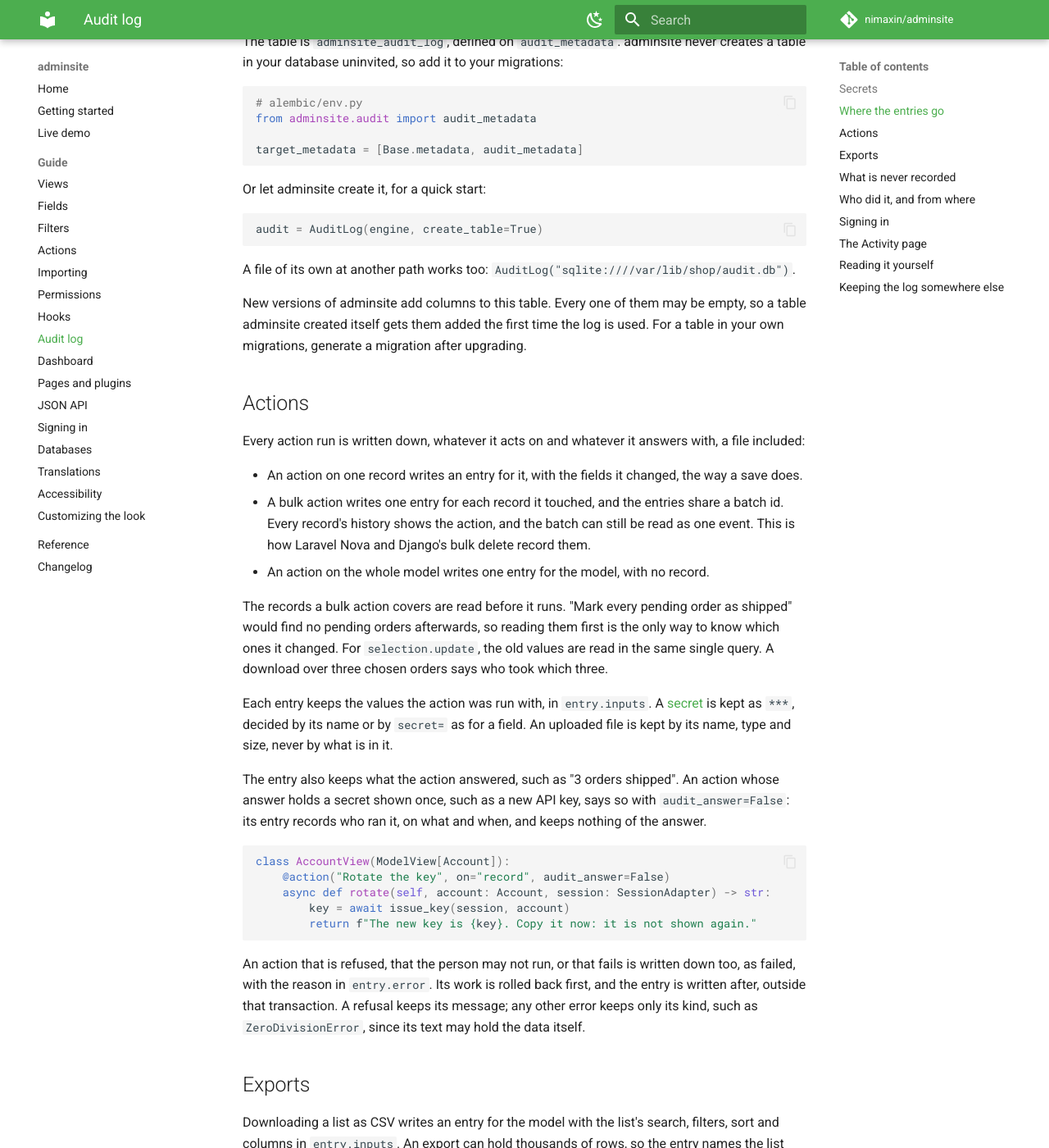
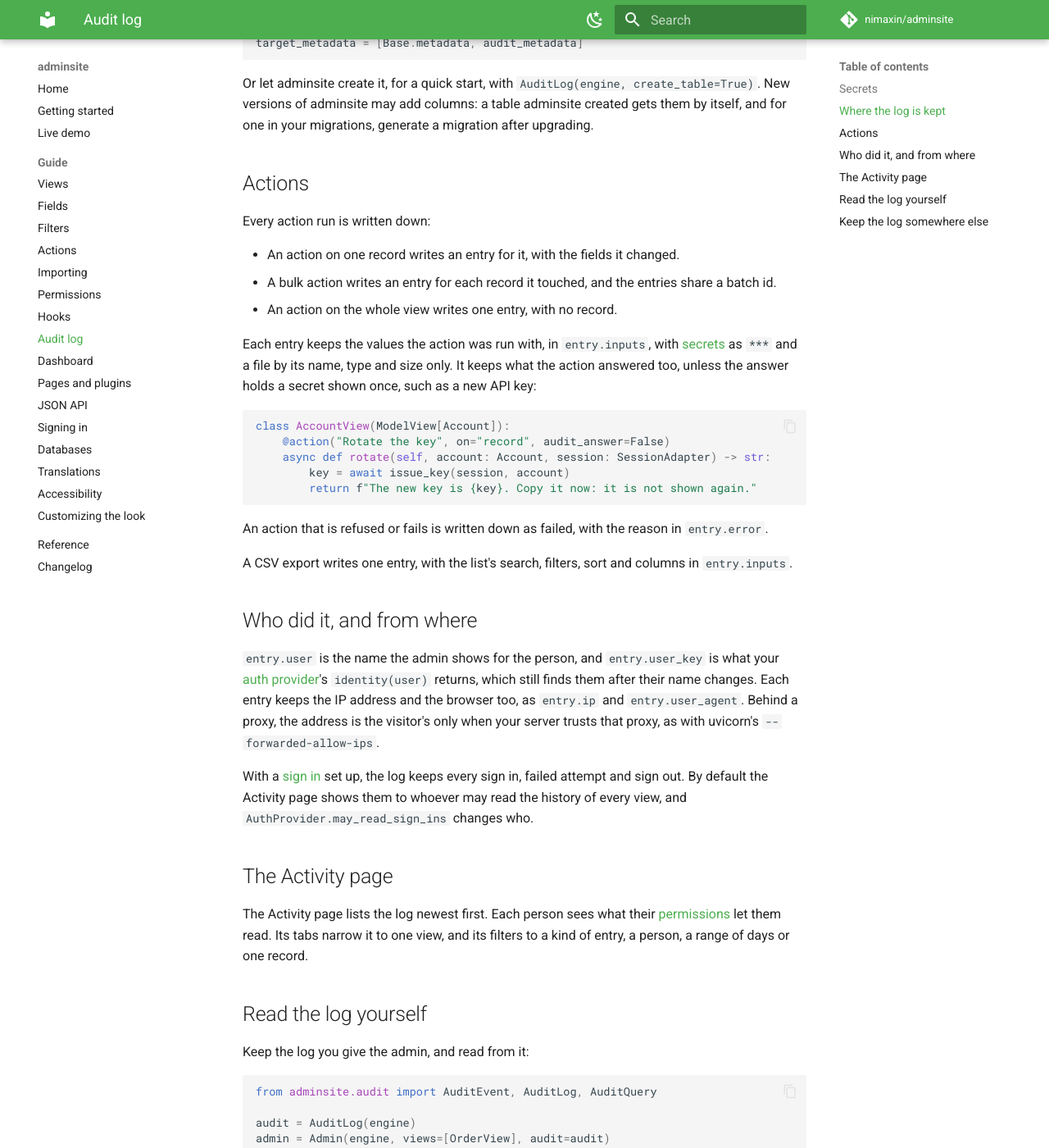
Before and after one commit to nimaxin/adminsite, an MkDocs documentation site: the page built from docs/audit.md, in a window 1280 px wide and 1400 px high, scrolled down 1337 px. Shown: the whole window at 82% size. Built offline with MkDocs 1.6.1 and Material for MkDocs 9.7.7, drawn with Linux system fonts in a browser that asks for light colours; comment, search, counter and statistics services are not loaded; some of the changed text lies outside the part shown.

Commit message:
docs: trim the Audit log page

````diff
--- a/docs/audit.md
+++ b/docs/audit.md
@@ -8,18 +8,15 @@ admin = Admin(engine, views=[OrderView, CustomerView], audit=True)
 ```
 
 Every record's page gets a **History** tab, and the sidebar gets an **Activity** page listing
-everything across the admin.
-
-Values are written the way the admin shows them, so a change reads
-"Customer: Lena Fischer → Marco Rossi" rather than "customer_id: 1 → 2".
+everything across the admin. Values are written the way the admin shows them, so a change reads
+"Customer: Lena Fischer → Marco Rossi" rather than "customer_id: 1 → 2". A save that changed
+nothing, or was rolled back, writes no entry.
 
 ## Secrets
 
-A field that holds a secret is kept as `***`, before and after, so the log shows that it changed and
-never what it holds. The name decides: one made of a word such as `password`, `secret`, `token` or
-`pin`, as in `password_hash`, or a key named for what it opens, as in `api_key` or `private_key`. A
-`sort_key` is not a secret. Give a field `secret=True` to hide a value whose name does not say so,
-or `secret=False` to keep one whose name only looks secret:
+A field whose name says it holds a secret, such as `password_hash` or `api_key`, is kept as `***`,
+so the log shows that it changed and never what it holds. Give a field `secret=True` to hide a
+value whose name does not say so, or `secret=False` to keep one whose name only looks secret:
 
 ```python
 from adminsite import Field
@@ -29,26 +26,22 @@ class WalletView(ModelView[Wallet]):
     fields = [Wallet.name, Field(Wallet.seed_ciphertext, secret=True)]
 ```
 
-The same goes for the values an [action](#actions) is run with.
+The values an [action](#actions) is run with follow the same rule. A field kept from someone by
+[`can_access_field`](permissions.md#fields) is still written down, but that person does not see
+its values.
 
-A field kept from someone with [`can_access_field`](permissions.md#fields) is written down in full,
-and left out of what that person reads: on the History tab and the Activity page they see the
-changes to the other fields, and not its old and new values, nor what an export filtered it by.
-
-## Where the entries go
+## Where the log is kept
 
 `audit=True` keeps the log in a SQLite file of its own, `adminsite_audit.db` in the working
 directory. It needs no setup and no migration.
 
-!!! warning "The default audit log can miss a change"
+!!! warning "The default log can miss a change"
 
-    The default log is a separate SQLite file. Your data and the log are in two separate
-    databases, so they can't be saved in one transaction, and each entry is saved after its
-    change. If saving the entry fails, the change stays but isn't logged. To save every change
-    together with its entry, keep the log in your own database with `AuditLog(engine)`.
+    Your data and the default log are in two databases, so they cannot be saved in one transaction.
+    Each entry is saved after its change, and if that fails, the change stays but is not logged.
 
-That suits a single server. Each worker process or container gets its own file, though, so with
-several of them, or with containers that are rebuilt, keep the log in your own database instead:
+With several worker processes or containers, each gets a file of its own. In both cases, keep the
+log in your own database, where each change and its entries are saved together:
 
 ```python
 from adminsite.audit import AuditLog
@@ -66,41 +59,21 @@ from adminsite.audit import audit_metadata
 target_metadata = [Base.metadata, audit_metadata]
 ```
 
-Or let adminsite create it, for a quick start:
-
-```python
-audit = AuditLog(engine, create_table=True)
-```
-
-A file of its own at another path works too: `AuditLog("sqlite:////var/lib/shop/audit.db")`.
-
-New versions of adminsite add columns to this table. Every one of them may be empty, so a table
-adminsite created itself gets them added the first time the log is used. For a table in your own
-migrations, generate a migration after upgrading.
+Or let adminsite create it, for a quick start, with `AuditLog(engine, create_table=True)`. New
+versions of adminsite may add columns: a table adminsite created gets them by itself, and for one
+in your migrations, generate a migration after upgrading.
 
 ## Actions
 
-Every action run is written down, whatever it acts on and whatever it answers with, a file
-included:
+Every action run is written down:
 
-- An action on one record writes an entry for it, with the fields it changed, the way a save does.
-- A bulk action writes one entry for each record it touched, and the entries share a batch id.
-  Every record's history shows the action, and the batch can still be read as one event. This is
-  how Laravel Nova and Django's bulk delete record them.
-- An action on the whole model writes one entry for the model, with no record.
+- An action on one record writes an entry for it, with the fields it changed.
+- A bulk action writes an entry for each record it touched, and the entries share a batch id.
+- An action on the whole view writes one entry, with no record.
 
-The records a bulk action covers are read before it runs. "Mark every pending order as shipped"
-would find no pending orders afterwards, so reading them first is the only way to know which ones
-it changed. For `selection.update`, the old values are read in the same single query. A download
-over three chosen orders says who took which three.
-
-Each entry keeps the values the action was run with, in `entry.inputs`. A
-[secret](#secrets) is kept as `***`, decided by its name or by `secret=` as for a field. An
-uploaded file is kept by its name, type and size, never by what is in it.
-
-The entry also keeps what the action answered, such as "3 orders shipped". An action whose answer
-holds a secret shown once, such as a new API key, says so with `audit_answer=False`: its entry
-records who ran it, on what and when, and keeps nothing of the answer.
+Each entry keeps the values the action was run with, in `entry.inputs`, with [secrets](#secrets)
+as `***` and a file by its name, type and size only. It keeps what the action answered too, unless
+the answer holds a secret shown once, such as a new API key:
 
 ```python
 class AccountView(ModelView[Account]):
@@ -110,67 +83,30 @@ class AccountView(ModelView[Account]):
         return f"The new key is {key}. Copy it now: it is not shown again."
 ```
 
-An action that is refused, that the person may not run, or that fails is written down too, as
-failed, with the reason in `entry.error`. Its work is rolled back first, and the entry is written
-after, outside that transaction. A refusal keeps its message; any other error keeps only its kind,
-such as `ZeroDivisionError`, since its text may hold the data itself.
+An action that is refused or fails is written down as failed, with the reason in `entry.error`.
 
-## Exports
-
-Downloading a list as CSV writes an entry for the model with the list's search, filters, sort and
-columns in `entry.inputs`. An export can hold thousands of rows, so the entry names the list rather
-than each record in it.
-
-## What is never recorded
-
-- A save that was rolled back. Entries are written only after the commit succeeds, so a hook that
-  refuses a save leaves no trace. Actions are different: a refused or failed one is written down as
-  failed, as above.
-- A save that changed nothing. Saving a form without edits writes no entry.
+A CSV export writes one entry, with the list's search, filters, sort and columns in
+`entry.inputs`.
 
 ## Who did it, and from where
 
-Each entry names the person twice. `entry.user` is the name the admin shows for them, and
-`entry.user_key` is what your [auth provider](auth.md)'s `identity(user)` returns. The name reads
-well; the key still finds the same person after their name changes. For `PasswordAuth` both are the
-username. Without signing in, entries show "Someone".
+`entry.user` is the name the admin shows for the person, and `entry.user_key` is what your
+[auth provider](auth.md)'s `identity(user)` returns, which still finds them after their name
+changes. Each entry keeps the IP address and the browser too, as `entry.ip` and
+`entry.user_agent`. Behind a proxy, the address is the visitor's only when your server trusts that
+proxy, as with uvicorn's `--forwarded-allow-ips`.
 
-Each entry also keeps the IP address and the browser's own description of itself, as `entry.ip`
-and `entry.user_agent`. The History tab shows the address, and the browser when you point at it.
-The address is the one your ASGI server worked out, so behind a proxy it is the visitor's only when
-the server trusts that proxy, for example with uvicorn's `--forwarded-allow-ips`.
-
-## Signing in
-
-With a [sign in](auth.md) set up, the log also keeps every sign in, every failed attempt and every
-sign out, each with its address and browser. A failed attempt is filed under the account when there
-is one, and otherwise under the name that was typed. `PasswordAuth` says whether the username was
-unknown or the password wrong, and your own provider gives its reason by raising
-`SignInRefusedError` from `verify`. The reason stays in the log; the person signing in is never
-told it.
-
-Signing in happens to no model, so these entries have an empty `view` and no view's permissions
-decide who reads them. By default the Activity page shows them to someone who may read the history
-of every model, with no `scope_query` leaving out any of its records. Override
-`AuthProvider.may_read_sign_ins` to let others see them too.
+With a [sign in](auth.md) set up, the log keeps every sign in, failed attempt and sign out. By
+default the Activity page shows them to whoever may read the history of every view, and
+`AuthProvider.may_read_sign_ins` changes who.
 
 ## The Activity page
 
-The Activity page lists the log newest first, fifty entries at a time, with a link to the older
-ones. Each person sees what their [permissions](permissions.md#history) let them read: an entry
-about a record shows where the record's History tab would. Its tabs narrow it to one model, and its
-filters to:
+The Activity page lists the log newest first. Each person sees what their
+[permissions](permissions.md#history) let them read. Its tabs narrow it to one view, and its filters
+to a kind of entry, a person, a range of days or one record.
 
-- one kind of entry, such as changes, actions, exports or failed sign ins;
-- one person, by the key their provider gives them or by the name shown;
-- a range of days, the last one included;
-- one record, by its key.
-
-The filters are part of the address, so a result can be bookmarked or sent to someone who may read
-it too. A record's History tab shows its latest twenty entries, and a link to the rest on the
-Activity page, filtered to that record.
-
-## Reading it yourself
+## Read the log yourself
 
 Keep the log you give the admin, and read from it:
 
@@ -189,16 +125,14 @@ for entry in entries:
     print(entry.occurred_at, entry.user, entry.event, entry.changes)
 ```
 
-`entry.changes` maps each field name to a pair of values, before and after. Times are stored in
-UTC. Every field of `AuditQuery` narrows the result, and `older_than`, the time and id of the last
-entry you have, gives the page after it.
+`entry.changes` maps each field name to its value before and after. Times are in UTC. Every field
+of `AuditQuery` narrows the result, and `older_than`, the time and id of the last entry you have,
+gives the page after it.
 
-## Keeping the log somewhere else
+## Keep the log somewhere else
 
 The admin writes and reads the log through two methods, `record` and `find`, and anything that has
-them can take `AuditLog`'s place: a table your application already has, or a service you send logs
-to. The History tab and the Activity page read through `find`, so they show whatever your store
-returns, including rows written before the admin existed.
+them can take `AuditLog`'s place, such as a table your application already has:
 
 ```python
 from collections.abc import Sequence
@@ -268,10 +202,9 @@ class ChangeLogStore:
 admin = Admin(engine, views=[OrderView], audit=ChangeLogStore(session_factory))
 ```
 
-A store like this one writes after the change has committed, so a failure leaves the change saved
-but not logged, and the server log names the entries that were lost. A store that keeps its
-entries in the admin's own database can join the transaction instead, so each change and its
-entries are saved together. It needs two more methods:
+This store writes after the change has committed, so a failure leaves the change saved but not
+logged. A store that keeps its entries in the admin's own database can join the transaction
+instead, with two more methods:
 
 ```python
 from adminsite.database import Database, SessionAdapter
@@ -292,13 +225,8 @@ class SharedChangeLogStore(ChangeLogStore):
             await session.add(change_log_row(entry))
 ```
 
-A store that wraps another passes both on, or its entries are written after the commit.
-
-A row whose kind has no `AuditEvent` of its own can come back as `AuditEvent.ACTION`, with its name
-in `action`. `diff` and `as_json`, which the admin uses to describe a change, are in
-`adminsite.audit` too, for code that writes entries of its own.
-
-A store can also wrap another. This one keeps the log as usual, without the addresses:
+A store can also wrap another. This one keeps the log as usual, without the addresses. A wrapper
+that should write in the transaction passes `lives_in` and `record_within` on as well.
 
 ```python
 from dataclasses import replace
````
